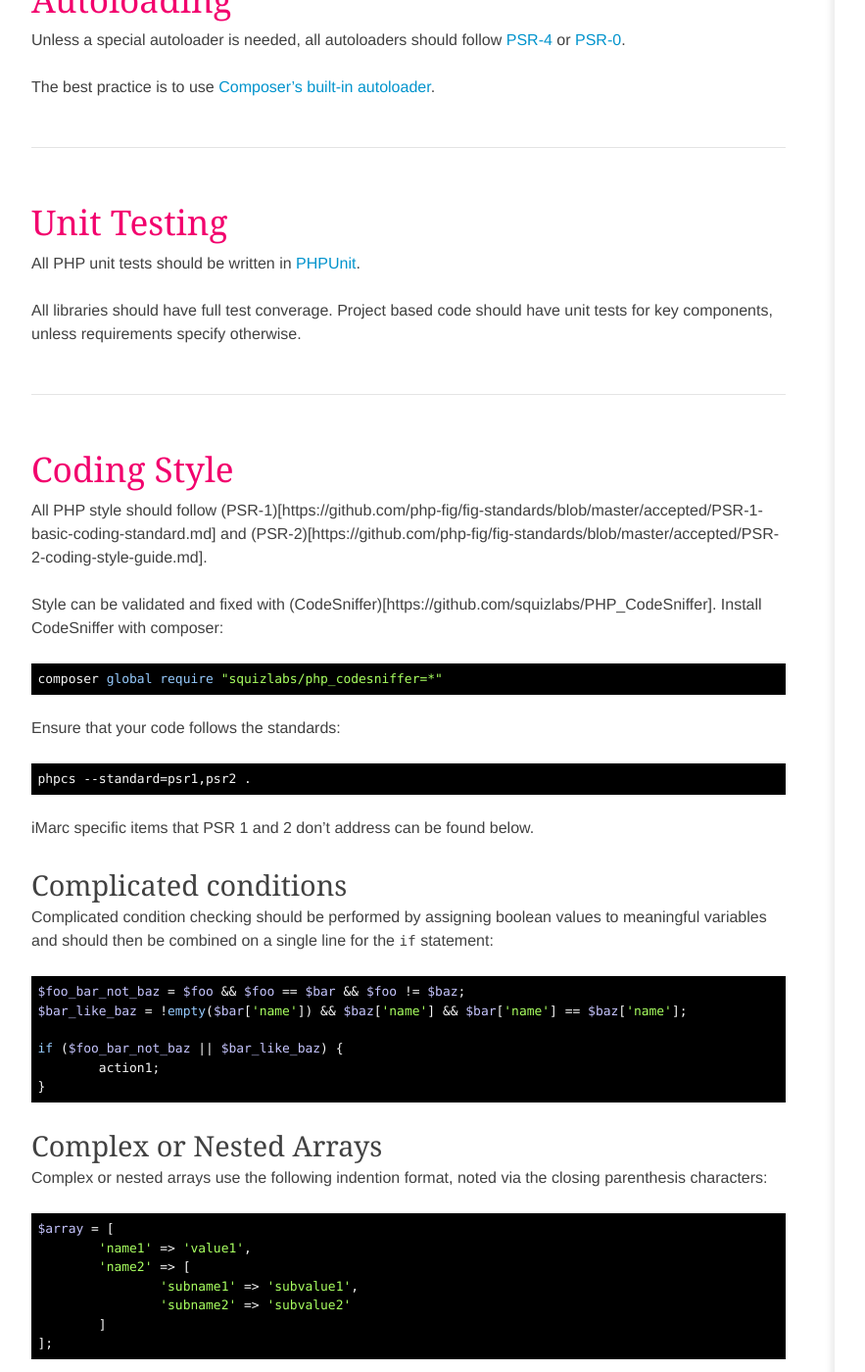
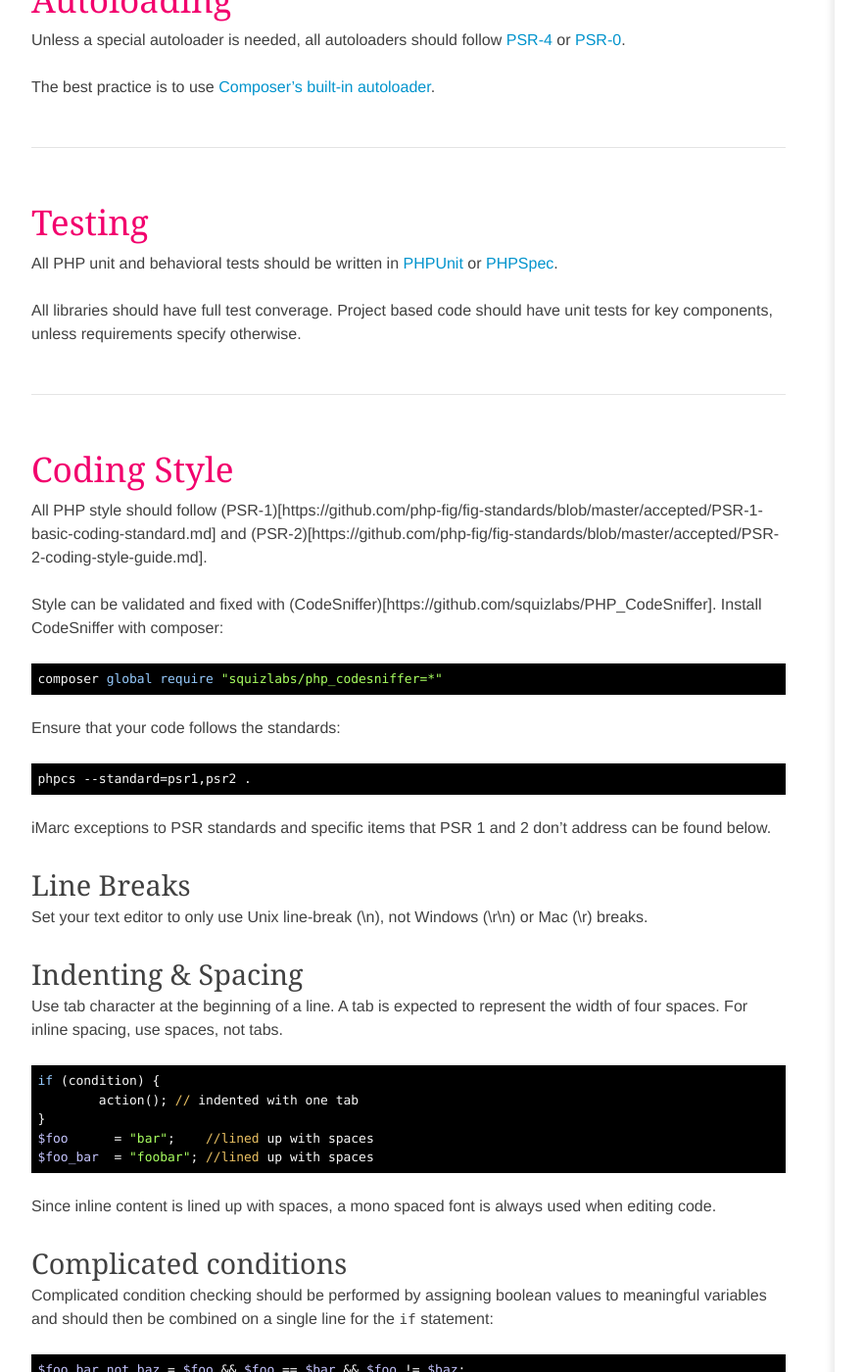
Before and after one commit to imarc/handbook, a Jekyll site: the page built from backend.markdown, in a window 1280 px wide and 1400 px high, scrolled down 2378 px. Shown: the whole window at 98% size, without its empty margins (88-971 px from the left). Built offline with Jekyll 4.4.1, drawn with Linux system fonts in a browser that asks for light colours; nearby versions of some CDN libraries; some web fonts are replaced; some of the changed text lies outside the part shown.

Commit message:
Added some PSR exceptions about indenting

```diff
--- a/backend.markdown
+++ b/backend.markdown
@@ -59,7 +59,7 @@ All library code should follow [Semantic Versioning](http://semver.org/).
 		MINOR version when you add functionality in a backwards-compatible manner, and
 		PATCH version when you make backwards-compatible bug fixes.
 
-Versions should be tagged appropriately in Git to work seamlessly with Composer.
+Library code versions should be tagged appropriately in Git to work seamlessly with Composer.
 
 Depending on the requirements, project code can be versioned by release, or not at all.
 
@@ -69,9 +69,9 @@ Unless a special autoloader is needed, all autoloaders should follow [PSR-4](htt
 
 The best practice is to use [Composer's built-in autoloader](https://getcomposer.org/doc/04-schema.md#autoload).
 
-## Unit Testing
+## Testing
 
-All PHP unit tests should be written in [PHPUnit](https://phpunit.de/).
+All PHP unit and behavioral tests should be written in [PHPUnit](https://phpunit.de/) or [PHPSpec](http://www.phpspec.net/).
 
 All libraries should have full test converage. Project based code should have unit tests for key components, unless requirements specify otherwise.
 
@@ -87,7 +87,23 @@ Ensure that your code follows the standards:
 
 	phpcs --standard=psr1,psr2 .
 
-iMarc specific items that PSR 1 and 2 don't address can be found below.
+iMarc exceptions to PSR standards and specific items that PSR 1 and 2 don't address can be found below.
+
+### Line Breaks
+
+Set your text editor to only use Unix line-break (\n), not Windows (\r\n) or Mac (\r) breaks.
+
+### Indenting & Spacing
+
+Use tab character at the beginning of a line. A tab is expected to represent the width of four spaces. For inline spacing, use spaces, not tabs.
+
+	if (condition) {
+		action(); // indented with one tab
+	}
+	$foo      = "bar";    //lined up with spaces
+	$foo_bar  = "foobar"; //lined up with spaces
+
+Since inline content is lined up with spaces, a mono spaced font is always used when editing code.
 
 ### Complicated conditions
 
@@ -241,13 +255,13 @@ parameters, do not include `@param void`.
 	 *
 	 * @throws ExceptionClass Optional description of when
 	 * @throws OtherException
-
+	 *
 	 * @param type $varname A description of the param (which may also
 	 *    span multiple lines if necessary)
 	 *
 	 * @param type $varname A description of the param
-
-	 * @return datatype  Description of return value.
+	 *
+	 * @return datatype Description of return value.
 	 */
 
 ### Inline Comments
```
Also changed, not shown: other parts of backend.markdown (+0 -2 lines).
